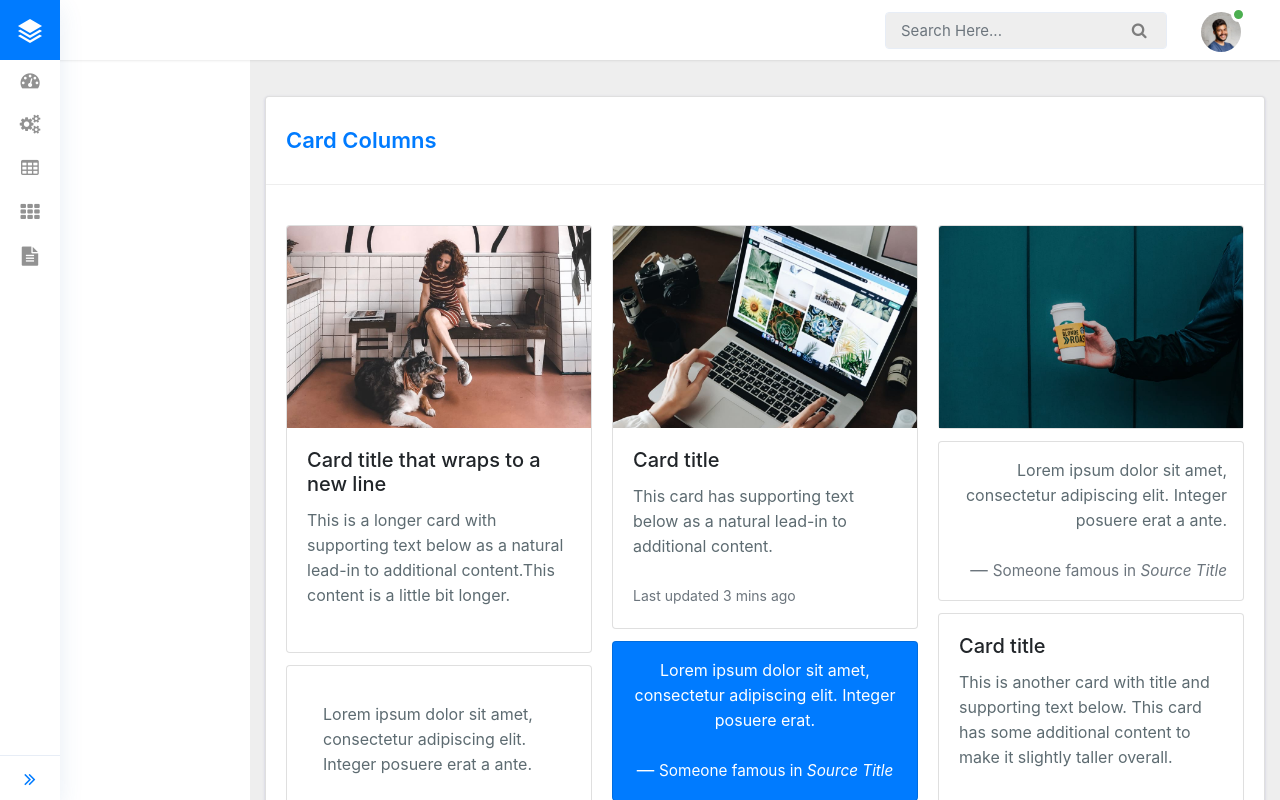
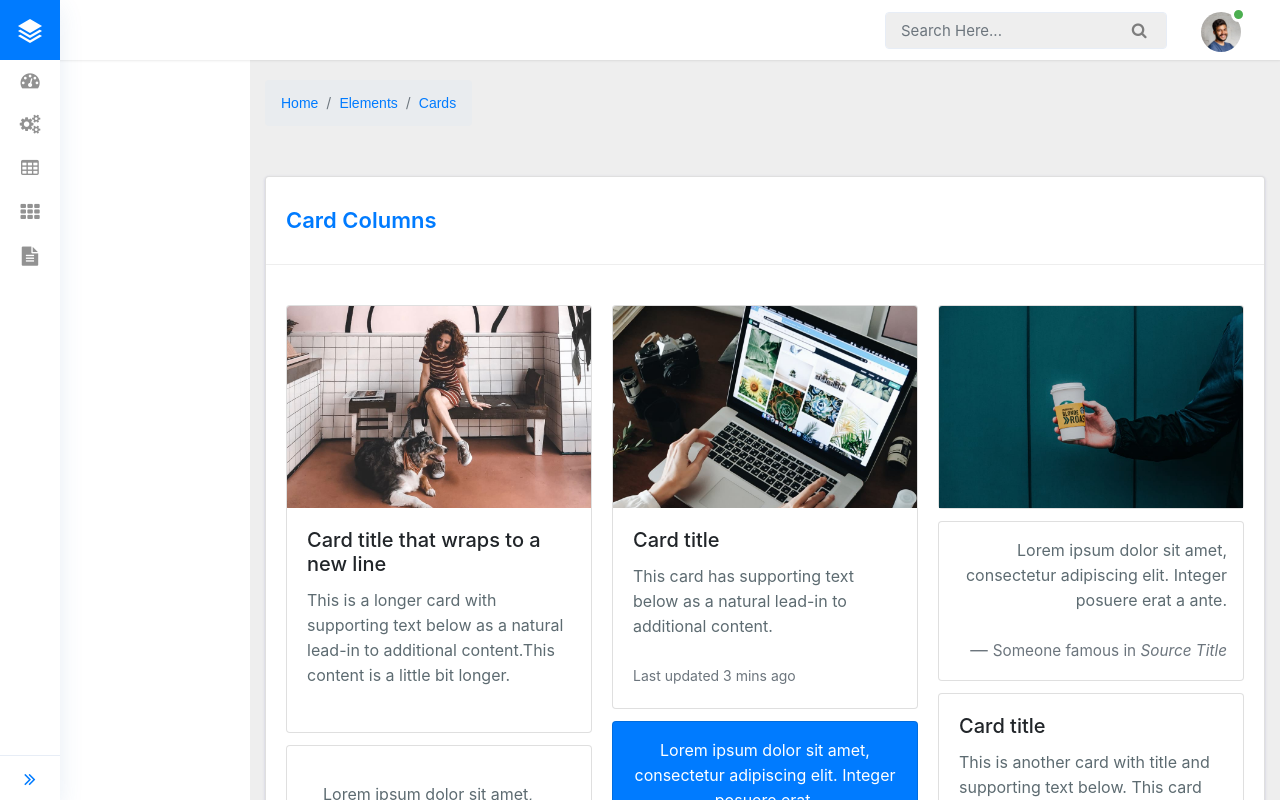
Before and after one commit to hsugui/migracao-react, a React (Create React App) app in the folder migracao/: page /cards in a window 1280 px wide. Shown: the top 800 px of the page. Built offline with nearby package versions, Linux system fonts and the light colour scheme.

Commit message:
arrumando breadcrumb de Cards

```diff
--- a/migracao/src/pages/Cards/Cards.js
+++ b/migracao/src/pages/Cards/Cards.js
@@ -14,11 +14,11 @@ function Cards(props) {
             {/* <!-- main content start --> */}
             <div className="main-content">
                 {/* <!-- content --> */}
-                <Container fluid classNameName="content-top-gap">
+                <Container fluid className="content-top-gap">
                     {/* <!-- breadcrumbs --> */}
                     <Nav aria-label="breadcrumb" className="mb-4">
                         <Breadcrumb className="my-breadcrumb">
-                            <Breadcrumb.Item><Link to={'/index'}>Home</Link></Breadcrumb.Item>
+                            <Breadcrumb.Item><Link to={'index'}>Home</Link></Breadcrumb.Item>
                             <Breadcrumb.Item><Link to={'#'}>Elements</Link></Breadcrumb.Item>
                             <Breadcrumb.Item className="active" aria-current="page">Cards</Breadcrumb.Item>
                         </Breadcrumb>
```
